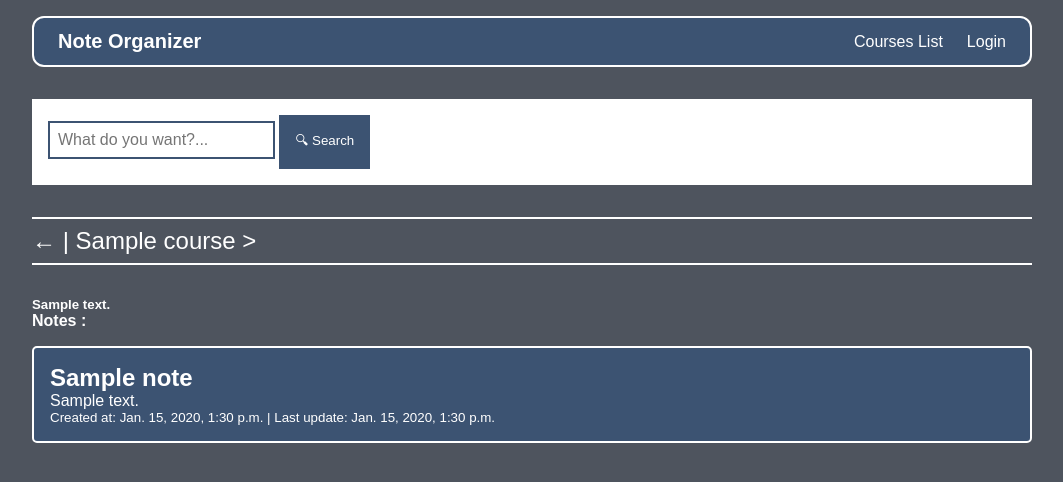
After one commit to araxabd/academic-notes-organizer, a Django app: page /1 in a window 1280 px wide. The commit adds this page. Shown: the top 482 px of the page, without its empty margins (108-1171 px from the left). Run offline with Django 5.2, Linux system fonts and the light colour scheme; tables that the repository leaves empty hold one stand-in row (values such as "Sample post").

Commit message:
marketplace basic course profile

```diff
--- a/project/marketplace/urls.py
+++ b/project/marketplace/urls.py
@@ -5,4 +5,5 @@ app_name = "marketplace"
 
 urlpatterns = [
         path('', views.course_public_list, name="course_public_list"),
+        path('<int:course_id>', views.course_public_profile, name="course_public_profile")
 ]
--- a/project/marketplace/views.py
+++ b/project/marketplace/views.py
@@ -1,4 +1,4 @@
-from django.shortcuts import render
+from django.shortcuts import render, get_object_or_404
 from django.db.models import Avg
 from courses.models import Course
 from .models import Rating, Comment
@@ -6,3 +6,8 @@ from .models import Rating, Comment
 def course_public_list(request):
     courses = Course.objects.filter(is_public=True).annotate(rating=Avg("ratings__score"))
     return render(request, 'marketplace/course_public_list.html', {'courses': courses})
+
+def course_public_profile(request, course_id):
+    course = get_object_or_404(Course, id=course_id, is_public=True)
+    notes = course.notes.filter(is_public=True).order_by("created")
+    return render(request, 'marketplace/course_public_profile.html', {'course': course, 'notes': notes})
--- a/project/static/styles.css
+++ b/project/static/styles.css
@@ -412,3 +412,7 @@ body {
 .link {
 	color: var(--text);
 }
+
+.not_link {
+	pointer-events: none;
+}
--- a/project/templates/base.html
+++ b/project/templates/base.html
@@ -9,7 +9,7 @@
 	</head>
 	<body>
 		<nav class="navbar">
-			<a href="" class="logo">Note Organizer</a>
+			<a href="{% url 'marketplace:course_public_list' %}" class="logo">Note Organizer</a>
 
 			<input type="checkbox" id="menu-toggle" />
 
--- a/project/templates/marketplace/course_public_list.html
+++ b/project/templates/marketplace/course_public_list.html
@@ -5,7 +5,7 @@
 <div class="course">
 	<h2>{{ course.title }}<small>(Average score : {{ course.rating }})</small></h2>
 	<p>{{ course.desc }}</p>
-	<a href="{% url 'courses:detail' course.id %}">Notes of this course</a>
+	<a href="{% url 'marketplace:course_public_profile' course.id %}">See more</a>
 	<small>Created at : {{ course.created }} | Last update: {{ course.updated }}</small>
 </div>
 {% endfor %}
--- /dev/null
+++ b/project/templates/marketplace/course_public_profile.html
@@ -0,0 +1,20 @@
+{% extends '../base.html' %}
+
+{% block content %}
+<div class="address">
+	<a href="{% url 'marketplace:course_public_list' %}">←</a> | {{ course.title }} &gt;
+</div>
+
+<h5>{{ course.desc }}</h5>
+<h4> Notes : </h4>
+{% for note in notes %}
+<div class="note not_link">
+	<h5>{{ note.title }}</h5>
+	<p>{{ note.desc }}</p>
+	<small>Created at: {{ note.created }} | Last update: {{ note.updated }}</small>
+</div>
+{% empty %}
+<h5>There is no public notes!</h5>
+{% endfor %}
+
+{% endblock %}
--- a/project/users/views.py
+++ b/project/users/views.py
@@ -34,4 +34,4 @@ def user_login(request):
 @login_required
 def user_logout(request):
     logout(request)
-    return redirect('courses:list')
+    return redirect('marketplace:course_public_list')
```
